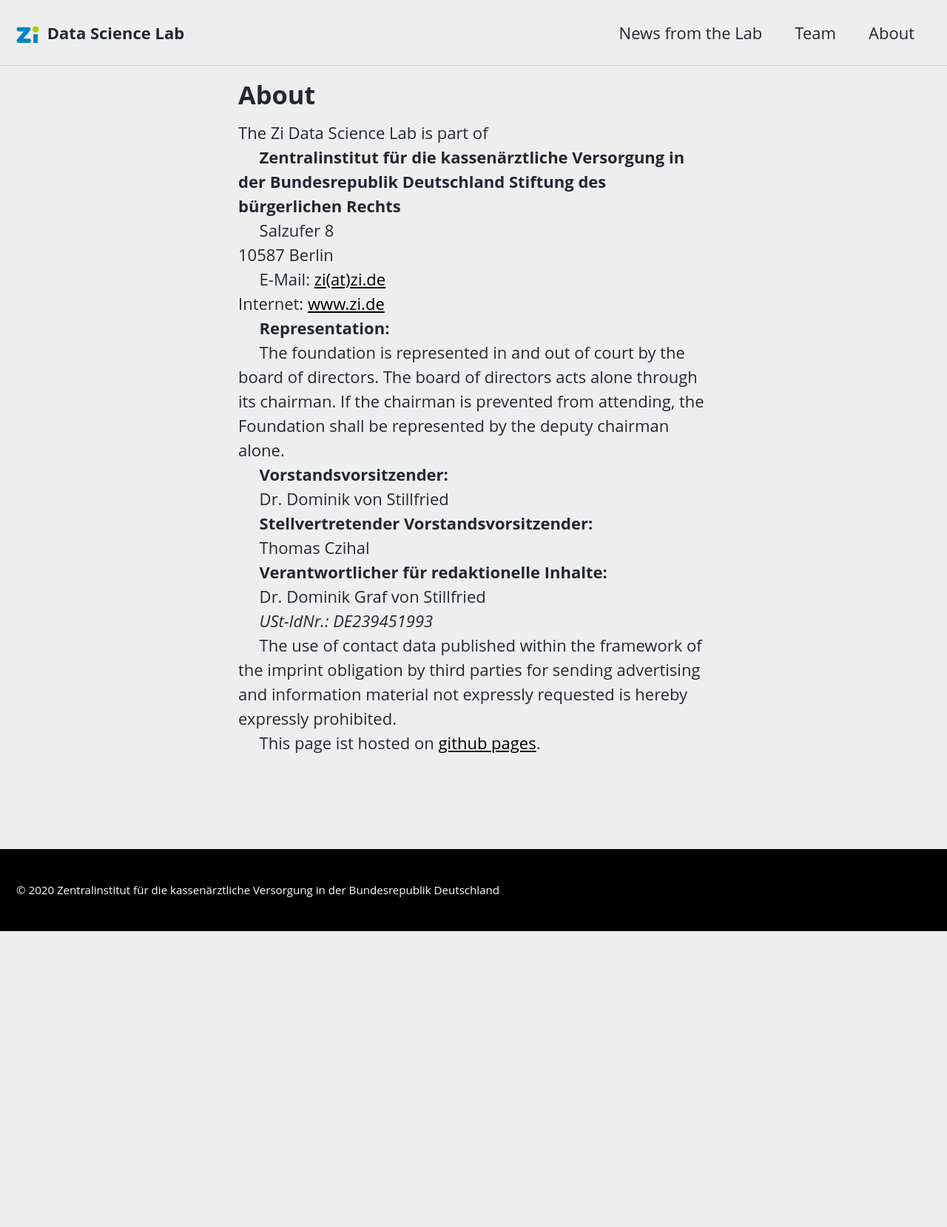
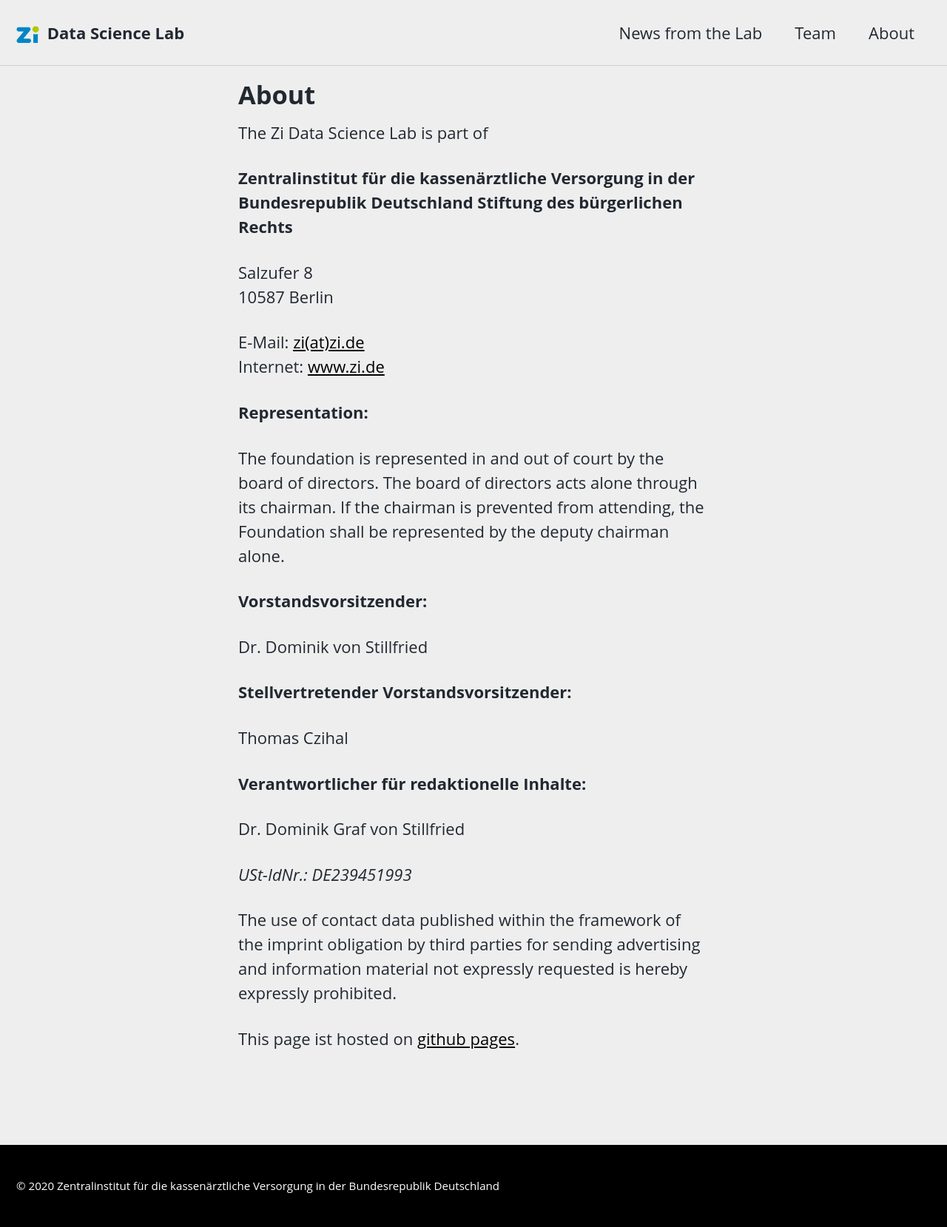
Before and after one commit to zidatalab/zidatalab.github.io, a Jekyll site: the page built from _pages/About.md, in a window 1280 px wide. Shown: the whole page at 74% size. Built offline with Jekyll 4.4.1, drawn with Linux system fonts in a browser that asks for light colours; cached includes are drawn as plain includes; nearby versions of some CDN libraries; before the commit the page ends 1259 px from its top, so only the background shows below that.

Commit message:
Update main.scss

```diff
--- a/assets/css/main.scss
+++ b/assets/css/main.scss
@@ -11,7 +11,6 @@ $monospace  : Monaco, Consolas, "Lucida Console", monospace;
 $global-font-family : $sans-serif;
 $header-font-family : $sans-serif;
 $doc-font-size: 11;
-$paragraph-indent: true;
 
 
 @import "minimal-mistakes/skins/{{ site.minimal_mistakes_skin | default: 'default' }}"; // skin
```
